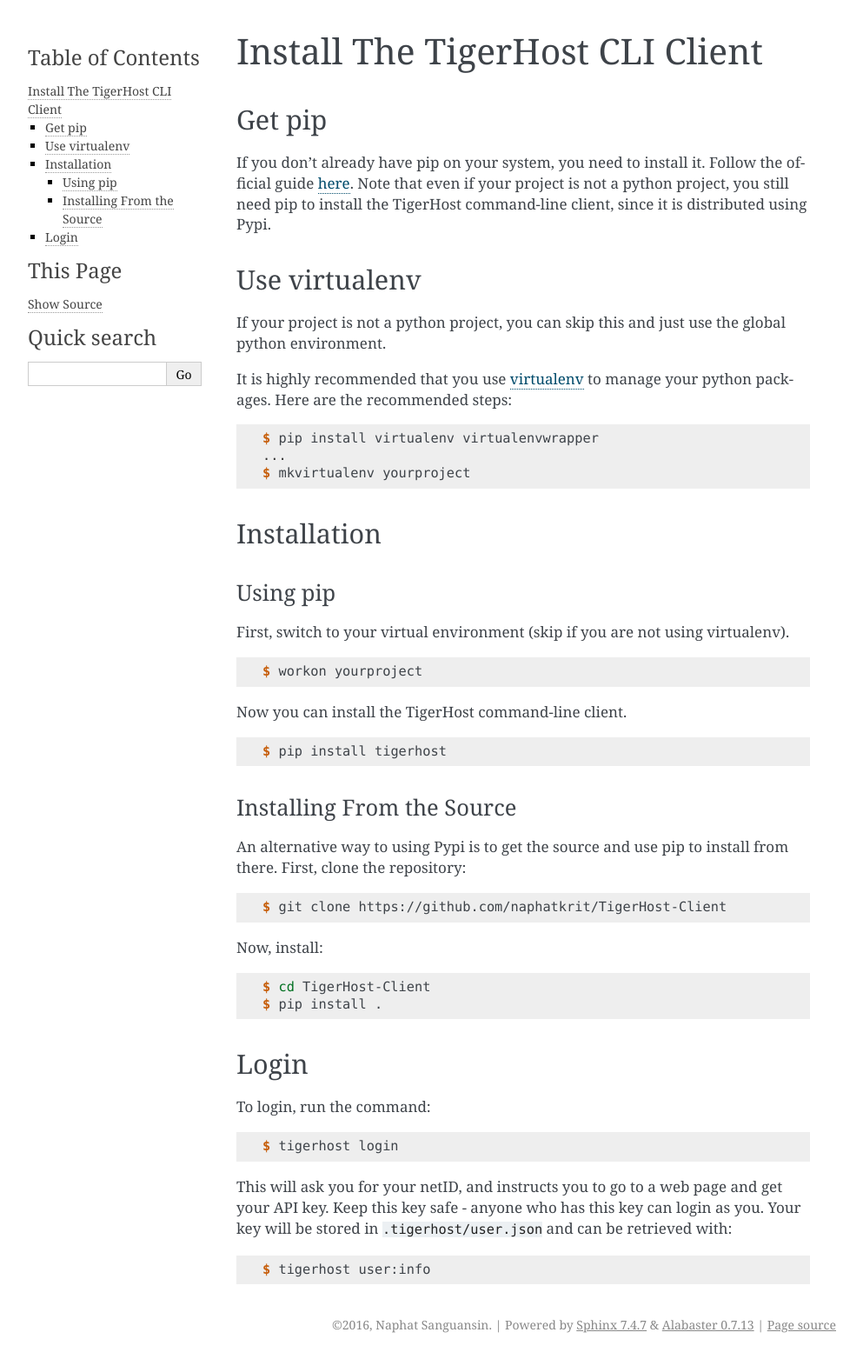
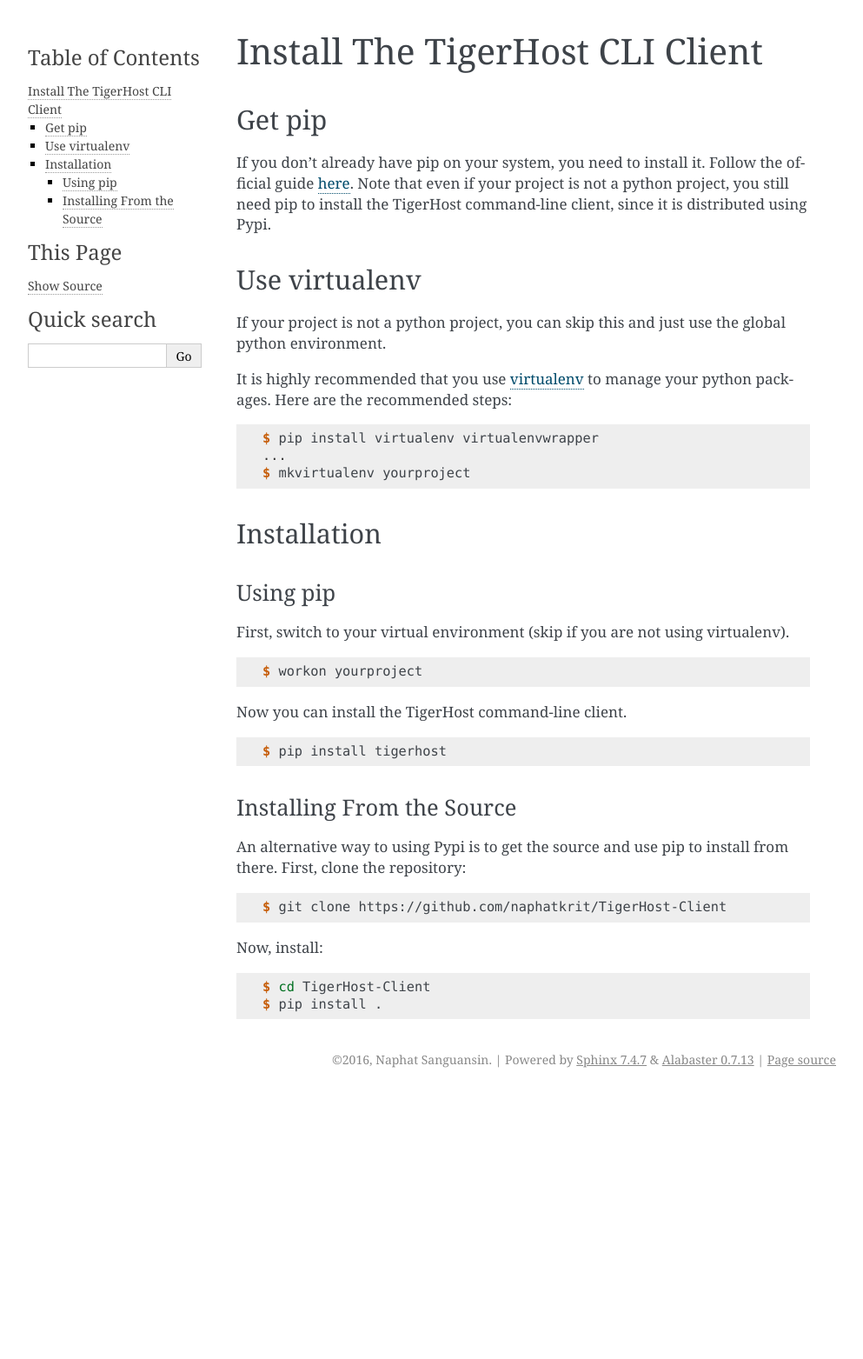
Before and after one commit to naphatkrit/TigerHost, a Sphinx documentation site: the page built from docs/getting_started/install_client.rst, in a window 1280 px wide. Shown: the whole page at 87% size, without its empty margins (148-1141 px from the left). Built offline with Sphinx 7.4.7, drawn with Linux system fonts in a browser that asks for light colours; pages that are not in the unit, such as notebooks, are missing from menus; after the commit the page ends 1258 px from its top, so only the background shows below that.

Commit message:
[docs] reorganized into a getting_started series. Separated login from installing the CLI client

```diff
--- a/docs/using_tigerhost/install_client.rst
+++ b/docs/getting_started/install_client.rst
@@ -60,21 +60,3 @@
 
     $ cd TigerHost-Client
     $ pip install .
-
-Login
-=====
-
-To login, run the command:
-
-.. code-block:: console
-
-    $ tigerhost login
-
-This will ask you for your netID, and instructs you to go to a web page
-and get your API key. Keep this key safe - anyone who has this key can
-login as you. Your key will be stored in ``.tigerhost/user.json`` and
-can be retrieved with:
-
-.. code-block:: console
-
-    $ tigerhost user:info
--- a/docs/index.rst
+++ b/docs/index.rst
@@ -11,7 +11,7 @@
 .. toctree::
    :maxdepth: 2
 
-   using_tigerhost/index
+   getting_started/index
 
 
 
```
Also changed, not shown: docs/getting_started/index.rst (added, +8 -0 lines), docs/getting_started/login.rst (added, +33 -0 lines).
